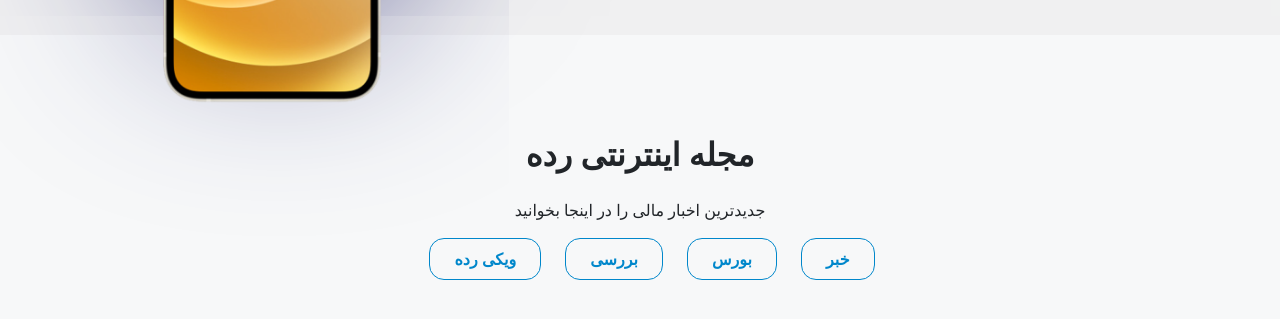
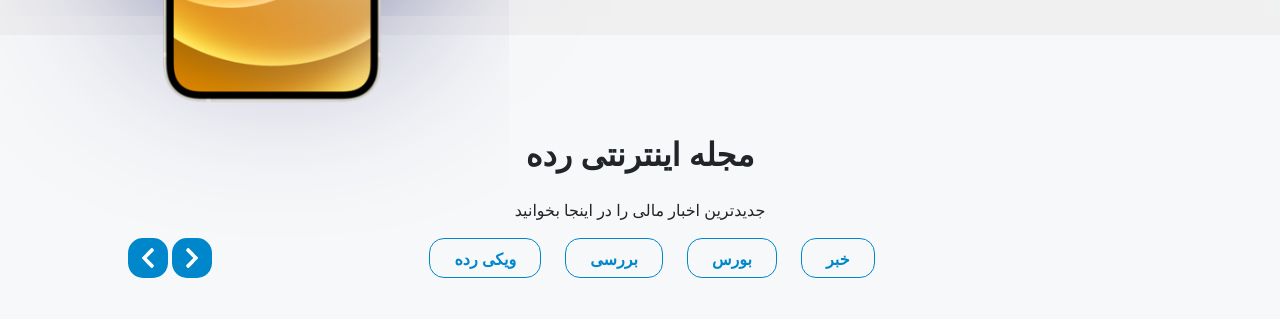
Before and after one commit to mstrgc/homepage, a plain HTML site: page index.html in a window 1280 px wide. Shown: the part 2271-2590 px from the top of the page. Drawn offline with nearby package versions, Linux system fonts and the light colour scheme.

Commit message:
align magazine ection buttons

```diff
--- a/index.html
+++ b/index.html
@@ -232,15 +232,16 @@
       <div class="magazine-row1 text-center">
         <h2 class="fw-bolder">مجله اینترنتی رده</h2>
         <p class="mt-4">جدیدترین اخبار مالی را در اینجا بخوانید</p>
-        <div class="d-flex align-items-center">
-          <div class="d-flex m-auto fw-bold">
+        <div class="d-flex magazine-button-container">
+          <div class="d-flex justify-content-center w-100 fw-bold">
             <p class="magazine-button">خبر</p>
             <p class="magazine-button">بورس</p>
             <p class="magazine-button">بررسی</p>
             <p class="magazine-button">ویکی رده</p>
           </div>
-          <div>
-
+          <div class="magazine-arrow-button-container">
+            <img class="magazine-arrow-button" src="img/arraow-right.png">
+            <img class="magazine-arrow-button" src="img/arrow-left.png">
           </div>
         </div>
       </div>
--- a/style/magazine.css
+++ b/style/magazine.css
@@ -14,4 +14,22 @@
   margin: 0 0 0 24px;
   border: solid 1px #0087cb;
   border-radius: 15px;
+  height: 40px;
 }
+
+.magazine-button-container{
+  position: relative;
+}
+
+.magazine-arrow-button{
+  width: 40px;
+  height: 40px;
+  padding: 10px 14px;
+  background: #0087cb;
+  border-radius: 15px;
+}
+
+.magazine-arrow-button-container{
+  position: absolute;
+  left: 0;
+}
```
